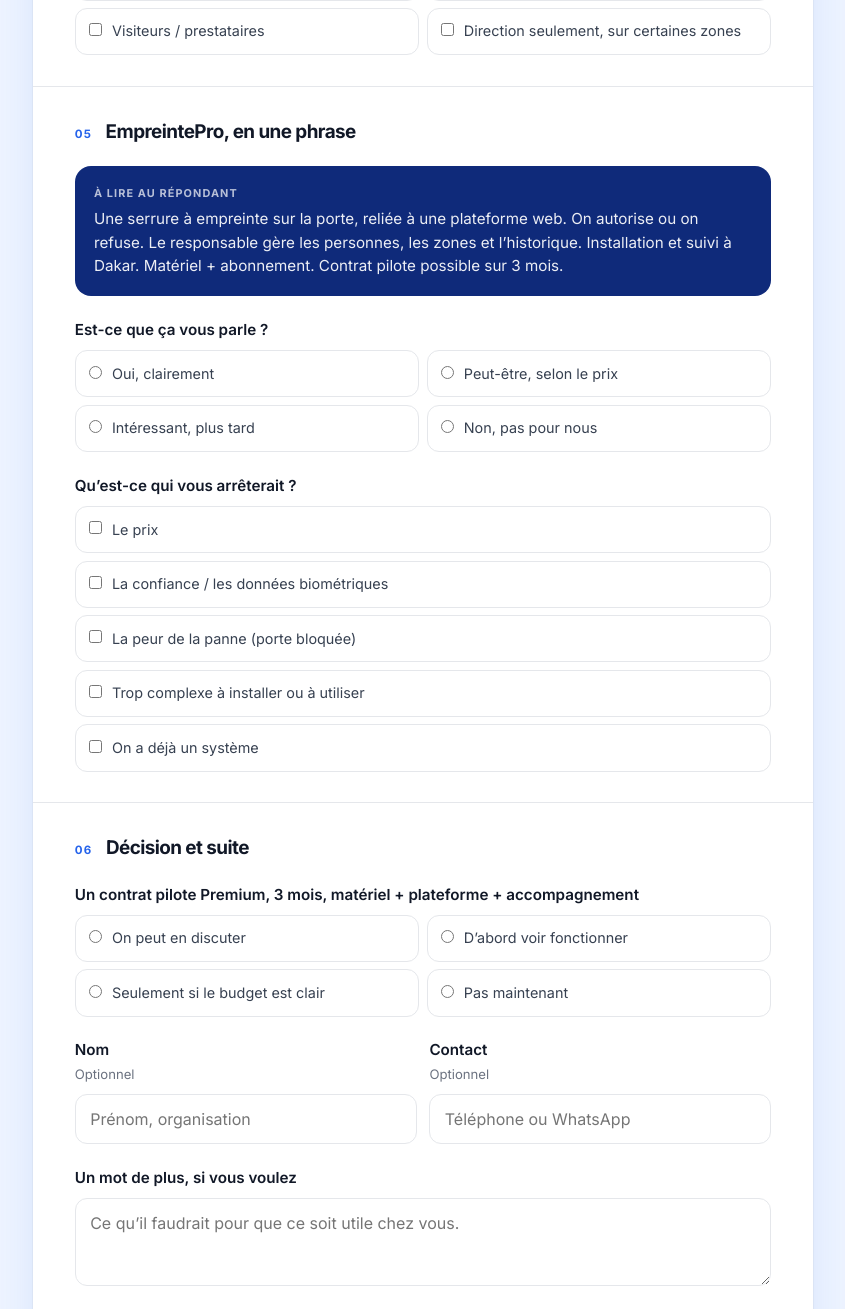
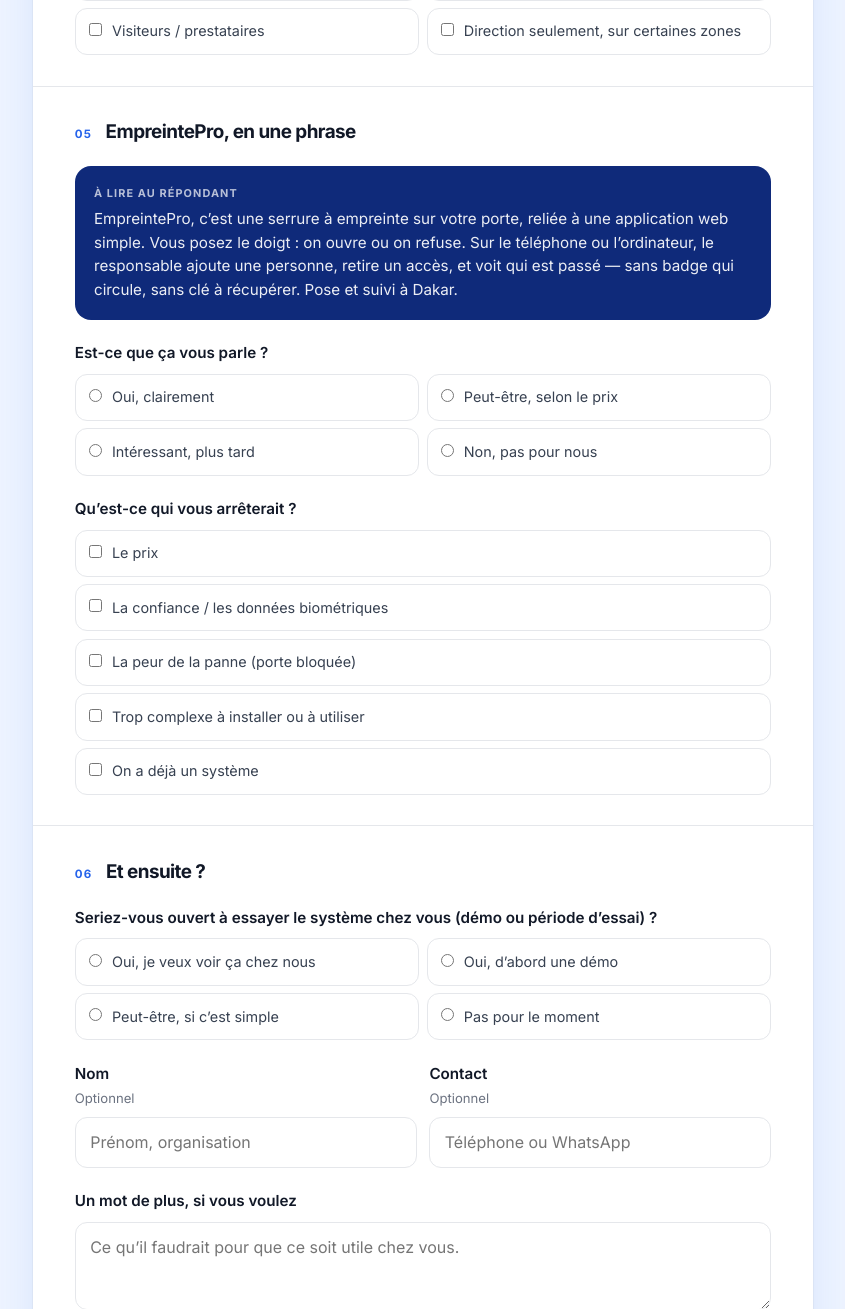
Before and after one commit to Fatoumata7703/empreintepro-etude, a Flask app: page / in a window 1280 px wide. Shown: the part 2571-3880 px from the top of the page, without its empty margins (217-1062 px from the left). Run offline with Flask 3, Linux system fonts and the light colour scheme.

Commit message:
Revise questionnaire: Dakar zones, clearer pitch, drop contract talk.
Attract with demo/trial instead of a 3-month contract, and list real Dakar areas.

```diff
--- a/etude_db.py
+++ b/etude_db.py
@@ -63,10 +63,10 @@ LABELS = {
         "existant": "Système déjà en place",
     },
     "pilote": {
-        "ouvert": "On peut en discuter",
-        "voir": "D’abord voir fonctionner",
-        "budget": "Si le budget est clair",
-        "non": "Pas maintenant",
+        "ouvert": "Oui, essayer chez nous",
+        "voir": "Oui, d’abord une démo",
+        "budget": "Peut-être, si c’est simple",
+        "non": "Pas pour le moment",
     },
 }
 
--- a/static/js/dashboard.js
+++ b/static/js/dashboard.js
@@ -85,7 +85,7 @@ async function loadStats() {
   document.getElementById("kpiPilot").textContent = data.pilot_open;
   document.getElementById("kpiYesHint").textContent = `${data.interest_yes} oui clairement`;
   document.getElementById("kpiWarmHint").textContent = `${data.interest_maybe} oui + selon le prix`;
-  document.getElementById("kpiPilotHint").textContent = "prêts à discuter 3 mois";
+  document.getElementById("kpiPilotHint").textContent = "prêts pour démo / essai";
   document.getElementById("kpiContact").textContent = data.with_contact;
 
   doughnut("chartInteret", data.charts.interet);
--- a/templates/questionnaire.html
+++ b/templates/questionnaire.html
@@ -73,12 +73,18 @@
               </select>
             </div>
             <div class="q">
-              <label class="label" for="zone">Zone</label>
+              <label class="label" for="zone">Où se trouve votre site ?</label>
               <select id="zone" name="zone">
                 <option value="">Choisir</option>
-                <option>Dakar Plateau / Almadies</option>
-                <option>Autres communes de Dakar</option>
-                <option>Hors Dakar</option>
+                <option>Plateau</option>
+                <option>Médina / Gueule Tapée</option>
+                <option>Almadies / Ngor / Ouakam</option>
+                <option>Mermoz / Sacré-Cœur / Fann</option>
+                <option>Parcelles Assainies / Grand Yoff</option>
+                <option>Pikine / Guédiawaye</option>
+                <option>Rufisque / Diamniadio</option>
+                <option>Autre commune de Dakar</option>
+                <option>Hors région de Dakar</option>
               </select>
             </div>
           </div>
@@ -173,7 +179,7 @@
 
           <div class="pitch">
             <small>À lire au répondant</small>
-            <p>Une serrure à empreinte sur la porte, reliée à une plateforme web. On autorise ou on refuse. Le responsable gère les personnes, les zones et l’historique. Installation et suivi à Dakar. Matériel + abonnement. Contrat pilote possible sur 3 mois.</p>
+            <p>EmpreintePro, c’est une serrure à empreinte sur votre porte, reliée à une application web simple. Vous posez le doigt : on ouvre ou on refuse. Sur le téléphone ou l’ordinateur, le responsable ajoute une personne, retire un accès, et voit qui est passé — sans badge qui circule, sans clé à récupérer. Pose et suivi à Dakar.</p>
           </div>
 
           <div class="q">
@@ -201,16 +207,16 @@
         <section class="block">
           <div class="sec-head">
             <span class="num">06</span>
-            <h2>Décision et suite</h2>
+            <h2>Et ensuite ?</h2>
           </div>
 
           <div class="q">
-            <span class="label">Un contrat pilote Premium, 3 mois, matériel + plateforme + accompagnement</span>
+            <span class="label">Seriez-vous ouvert à essayer le système chez vous (démo ou période d’essai) ?</span>
             <div class="choices two">
-              <label class="opt"><input type="radio" name="pilote" value="ouvert"> On peut en discuter</label>
-              <label class="opt"><input type="radio" name="pilote" value="voir"> D’abord voir fonctionner</label>
-              <label class="opt"><input type="radio" name="pilote" value="budget"> Seulement si le budget est clair</label>
-              <label class="opt"><input type="radio" name="pilote" value="non"> Pas maintenant</label>
+              <label class="opt"><input type="radio" name="pilote" value="ouvert"> Oui, je veux voir ça chez nous</label>
+              <label class="opt"><input type="radio" name="pilote" value="voir"> Oui, d’abord une démo</label>
+              <label class="opt"><input type="radio" name="pilote" value="budget"> Peut-être, si c’est simple</label>
+              <label class="opt"><input type="radio" name="pilote" value="non"> Pas pour le moment</label>
             </div>
           </div>
 
```
Also changed, not shown: templates/etude_dashboard.html (+5 -5 lines), templates/etude_docs.html (+5 -5 lines).
